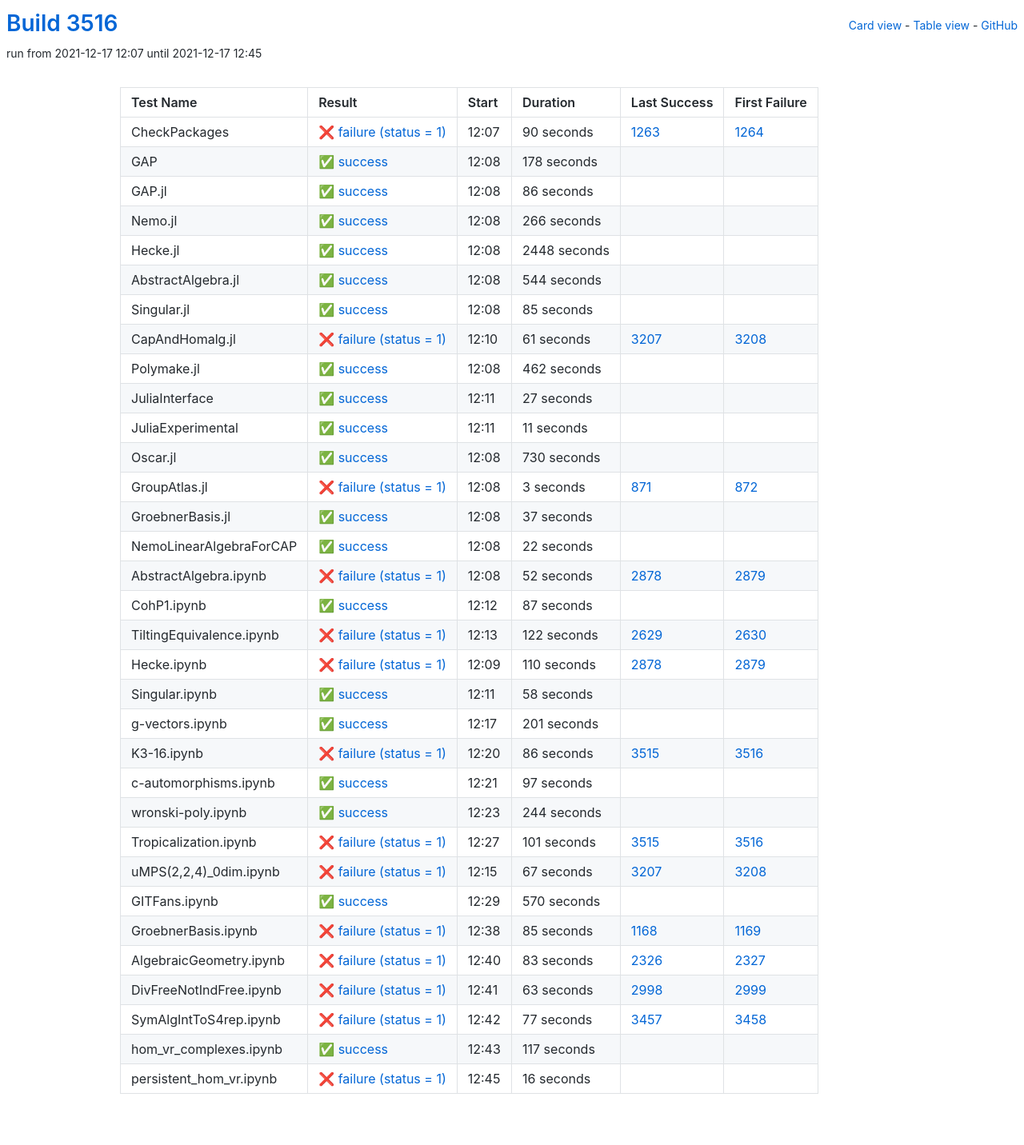
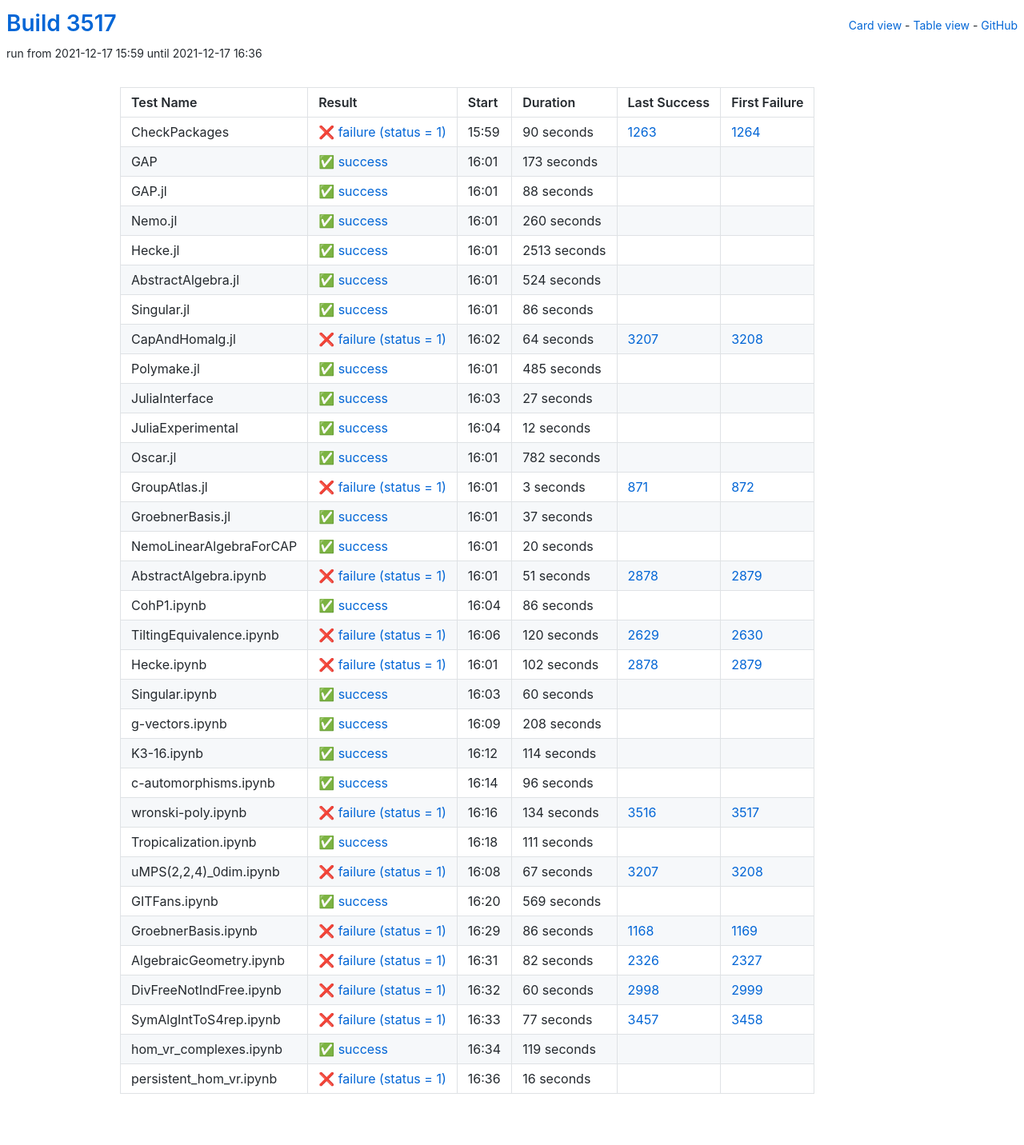
Before and after one commit to oscar-system/oscar-ci-status-stable, a Jekyll site: the page built from table.html, in a window 1280 px wide. Shown: the whole page at 80% size. Built offline with Jekyll 4.4.1, drawn with Linux system fonts in a browser that asks for light colours.

Commit message:
Build #3517

```diff
--- a/_data/ci.yml
+++ b/_data/ci.yml
@@ -1,6 +1,6 @@
 ---
-build: 3516
-build_url: https://oscarci.mathematik.uni-kl.de/job/oscar-stable/3516/
+build: 3517
+build_url: https://oscarci.mathematik.uni-kl.de/job/oscar-stable/3517/
 job: oscar-stable
 organization: oscar-system
 repo: oscar-ci-status-stable
@@ -8,8 +8,8 @@ repourl: https://github.com/oscar-system/oscar-ci-status-stable
 tests:
 - name: CheckPackages
   id: checkpackages
-  log: https://oscarci.mathematik.uni-kl.de/job/oscar-stable/3516/artifact/logs/build-3516/CheckPackages.log
-  start: 2021-12-17 12:07
+  log: https://oscarci.mathematik.uni-kl.de/job/oscar-stable/3517/artifact/logs/build-3517/CheckPackages.log
+  start: 2021-12-17 15:59
   success: false
   exitcode: 1
   status: failure
@@ -20,20 +20,68 @@ tests:
   first_failure_url: https://oscarci.mathematik.uni-kl.de/job/oscar-stable/1264/
 - name: GAP
   id: gap
-  log: https://oscarci.mathematik.uni-kl.de/job/oscar-stable/3516/artifact/logs/build-3516/GAP.log
-  start: 2021-12-17 12:08
+  log: https://oscarci.mathematik.uni-kl.de/job/oscar-stable/3517/artifact/logs/build-3517/GAP.log
+  start: 2021-12-17 16:01
   success: true
   exitcode: 0
   status: success
-  duration: 178
+  duration: 173
   last_success: false
   last_success_url:
   first_failure: false
   first_failure_url:
 - name: GAP.jl
   id: gap-jl
-  log: https://oscarci.mathematik.uni-kl.de/job/oscar-stable/3516/artifact/logs/build-3516/GAP.jl.log
-  start: 2021-12-17 12:08
+  log: https://oscarci.mathematik.uni-kl.de/job/oscar-stable/3517/artifact/logs/build-3517/GAP.jl.log
+  start: 2021-12-17 16:01
+  success: true
+  exitcode: 0
+  status: success
+  duration: 88
+  last_success: false
+  last_success_url:
+  first_failure: false
+  first_failure_url:
+- name: Nemo.jl
+  id: nemo-jl
+  log: https://oscarci.mathematik.uni-kl.de/job/oscar-stable/3517/artifact/logs/build-3517/Nemo.jl.log
+  start: 2021-12-17 16:01
+  success: true
+  exitcode: 0
+  status: success
+  duration: 260
+  last_success: false
+  last_success_url:
+  first_failure: false
+  first_failure_url:
+- name: Hecke.jl
+  id: hecke-jl
+  log: https://oscarci.mathematik.uni-kl.de/job/oscar-stable/3517/artifact/logs/build-3517/Hecke.jl.log
+  start: 2021-12-17 16:01
+  success: true
+  exitcode: 0
+  status: success
+  duration: 2513
+  last_success: false
+  last_success_url:
+  first_failure: false
+  first_failure_url:
+- name: AbstractAlgebra.jl
+  id: abstractalgebra-jl
+  log: https://oscarci.mathematik.uni-kl.de/job/oscar-stable/3517/artifact/logs/build-3517/AbstractAlgebra.jl.log
+  start: 2021-12-17 16:01
+  success: true
+  exitcode: 0
+  status: success
+  duration: 524
+  last_success: false
+  last_success_url:
+  first_failure: false
+  first_failure_url:
+- name: Singular.jl
+  id: singular-jl
+  log: https://oscarci.mathematik.uni-kl.de/job/oscar-stable/3517/artifact/logs/build-3517/Singular.jl.log
+  start: 2021-12-17 16:01
   success: true
   exitcode: 0
   status: success
@@ -42,82 +90,34 @@ tests:
   last_success_url:
   first_failure: false
   first_failure_url:
-- name: Nemo.jl
-  id: nemo-jl
-  log: https://oscarci.mathematik.uni-kl.de/job/oscar-stable/3516/artifact/logs/build-3516/Nemo.jl.log
-  start: 2021-12-17 12:08
-  success: true
-  exitcode: 0
-  status: success
-  duration: 266
-  last_success: false
-  last_success_url:
-  first_failure: false
-  first_failure_url:
-- name: Hecke.jl
-  id: hecke-jl
-  log: https://oscarci.mathematik.uni-kl.de/job/oscar-stable/3516/artifact/logs/build-3516/Hecke.jl.log
-  start: 2021-12-17 12:08
-  success: true
-  exitcode: 0
-  status: success
-  duration: 2448
-  last_success: false
-  last_success_url:
-  first_failure: false
-  first_failure_url:
-- name: AbstractAlgebra.jl
-  id: abstractalgebra-jl
-  log: https://oscarci.mathematik.uni-kl.de/job/oscar-stable/3516/artifact/logs/build-3516/AbstractAlgebra.jl.log
-  start: 2021-12-17 12:08
-  success: true
-  exitcode: 0
-  status: success
-  duration: 544
-  last_success: false
-  last_success_url:
-  first_failure: false
-  first_failure_url:
-- name: Singular.jl
-  id: singular-jl
-  log: https://oscarci.mathematik.uni-kl.de/job/oscar-stable/3516/artifact/logs/build-3516/Singular.jl.log
-  start: 2021-12-17 12:08
-  success: true
-  exitcode: 0
-  status: success
-  duration: 85
-  last_success: false
-  last_success_url:
-  first_failure: false
-  first_failure_url:
 - name: CapAndHomalg.jl
   id: capandhomalg-jl
-  log: https://oscarci.mathematik.uni-kl.de/job/oscar-stable/3516/artifact/logs/build-3516/CapAndHomalg.jl.log
-  start: 2021-12-17 12:10
+  log: https://oscarci.mathematik.uni-kl.de/job/oscar-stable/3517/artifact/logs/build-3517/CapAndHomalg.jl.log
+  start: 2021-12-17 16:02
   success: false
   exitcode: 1
   status: failure
-  duration: 61
+  duration: 64
   last_success: 3207
   last_success_url: https://oscarci.mathematik.uni-kl.de/job/oscar-stable/3207/
   first_failure: 3208
   first_failure_url: https://oscarci.mathematik.uni-kl.de/job/oscar-stable/3208/
 - name: Polymake.jl
   id: polymake-jl
-  log: https://oscarci.mathematik.uni-kl.de/job/oscar-stable/3516/artifact/logs/build-3516/Polymake.jl.log
-  start: 2021-12-17 12:08
+  log: https://oscarci.mathematik.uni-kl.de/job/oscar-stable/3517/artifact/logs/build-3517/Polymake.jl.log
+  start: 2021-12-17 16:01
   success: true
   exitcode: 0
   status: success
-  duration: 462
+  duration: 485
   last_success: false
   last_success_url:
   first_failure: false
   first_failure_url:
 - name: JuliaInterface
   id: juliainterface
-  log: https://oscarci.mathematik.uni-kl.de/job/oscar-stable/3516/artifact/logs/build-3516/JuliaInterface.log
-  start: 2021-12-17 12:11
+  log: https://oscarci.mathematik.uni-kl.de/job/oscar-stable/3517/artifact/logs/build-3517/JuliaInterface.log
+  start: 2021-12-17 16:03
   success: true
   exitcode: 0
   status: success
@@ -128,32 +128,32 @@ tests:
   first_failure_url:
 - name: JuliaExperimental
   id: juliaexperimental
-  log: https://oscarci.mathematik.uni-kl.de/job/oscar-stable/3516/artifact/logs/build-3516/JuliaExperimental.log
-  start: 2021-12-17 12:11
+  log: https://oscarci.mathematik.uni-kl.de/job/oscar-stable/3517/artifact/logs/build-3517/JuliaExperimental.log
+  start: 2021-12-17 16:04
   success: true
   exitcode: 0
   status: success
-  duration: 11
+  duration: 12
   last_success: false
   last_success_url:
   first_failure: false
   first_failure_url:
 - name: Oscar.jl
   id: oscar-jl
-  log: https://oscarci.mathematik.uni-kl.de/job/oscar-stable/3516/artifact/logs/build-3516/Oscar.jl.log
-  start: 2021-12-17 12:08
+  log: https://oscarci.mathematik.uni-kl.de/job/oscar-stable/3517/artifact/logs/build-3517/Oscar.jl.log
+  start: 2021-12-17 16:01
   success: true
   exitcode: 0
   status: success
-  duration: 730
+  duration: 782
   last_success: false
   last_success_url:
   first_failure: false
   first_failure_url:
 - name: GroupAtlas.jl
   id: groupatlas-jl
-  log: https://oscarci.mathematik.uni-kl.de/job/oscar-stable/3516/artifact/logs/build-3516/GroupAtlas.jl.log
-  start: 2021-12-17 12:08
+  log: https://oscarci.mathematik.uni-kl.de/job/oscar-stable/3517/artifact/logs/build-3517/GroupAtlas.jl.log
+  start: 2021-12-17 16:01
   success: false
   exitcode: 1
   status: failure
@@ -164,8 +164,8 @@ tests:
   first_failure_url: https://oscarci.mathematik.uni-kl.de/job/oscar-stable/872/
 - name: GroebnerBasis.jl
   id: groebnerbasis-jl
-  log: https://oscarci.mathematik.uni-kl.de/job/oscar-stable/3516/artifact/logs/build-3516/GroebnerBasis.jl.log
-  start: 2021-12-17 12:08
+  log: https://oscarci.mathematik.uni-kl.de/job/oscar-stable/3517/artifact/logs/build-3517/GroebnerBasis.jl.log
+  start: 2021-12-17 16:01
   success: true
   exitcode: 0
   status: success
@@ -176,140 +176,140 @@ tests:
   first_failure_url:
 - name: NemoLinearAlgebraForCAP
   id: nemolinearalgebraforcap
-  log: https://oscarci.mathematik.uni-kl.de/job/oscar-stable/3516/artifact/logs/build-3516/NemoLinearAlgebraForCAP.log
-  start: 2021-12-17 12:08
+  log: https://oscarci.mathematik.uni-kl.de/job/oscar-stable/3517/artifact/logs/build-3517/NemoLinearAlgebraForCAP.log
+  start: 2021-12-17 16:01
   success: true
   exitcode: 0
   status: success
-  duration: 22
+  duration: 20
   last_success: false
   last_success_url:
   first_failure: false
   first_failure_url:
 - name: AbstractAlgebra.ipynb
   id: abstractalgebra-ipynb
-  log: https://oscarci.mathematik.uni-kl.de/job/oscar-stable/3516/artifact/logs/build-3516/AbstractAlgebra.ipynb.log
-  start: 2021-12-17 12:08
+  log: https://oscarci.mathematik.uni-kl.de/job/oscar-stable/3517/artifact/logs/build-3517/AbstractAlgebra.ipynb.log
+  start: 2021-12-17 16:01
   success: false
   exitcode: 1
   status: failure
-  duration: 52
+  duration: 51
   last_success: 2878
   last_success_url: https://oscarci.mathematik.uni-kl.de/job/oscar-stable/2878/
   first_failure: 2879
   first_failure_url: https://oscarci.mathematik.uni-kl.de/job/oscar-stable/2879/
 - name: CohP1.ipynb
   id: cohp1-ipynb
-  log: https://oscarci.mathematik.uni-kl.de/job/oscar-stable/3516/artifact/logs/build-3516/CohP1.ipynb.log
-  start: 2021-12-17 12:12
+  log: https://oscarci.mathematik.uni-kl.de/job/oscar-stable/3517/artifact/logs/build-3517/CohP1.ipynb.log
+  start: 2021-12-17 16:04
   success: true
   exitcode: 0
   status: success
-  duration: 87
+  duration: 86
   last_success: false
   last_success_url:
   first_failure: false
   first_failure_url:
 - name: TiltingEquivalence.ipynb
   id: tiltingequivalence-ipynb
-  log: https://oscarci.mathematik.uni-kl.de/job/oscar-stable/3516/artifact/logs/build-3516/TiltingEquivalence.ipynb.log
-  start: 2021-12-17 12:13
+  log: https://oscarci.mathematik.uni-kl.de/job/oscar-stable/3517/artifact/logs/build-3517/TiltingEquivalence.ipynb.log
+  start: 2021-12-17 16:06
   success: false
   exitcode: 1
   status: failure
-  duration: 122
+  duration: 120
   last_success: 2629
   last_success_url: https://oscarci.mathematik.uni-kl.de/job/oscar-stable/2629/
   first_failure: 2630
   first_failure_url: https://oscarci.mathematik.uni-kl.de/job/oscar-stable/2630/
 - name: Hecke.ipynb
   id: hecke-ipynb
-  log: https://oscarci.mathematik.uni-kl.de/job/oscar-stable/3516/artifact/logs/build-3516/Hecke.ipynb.log
-  start: 2021-12-17 12:09
+  log: https://oscarci.mathematik.uni-kl.de/job/oscar-stable/3517/artifact/logs/build-3517/Hecke.ipynb.log
+  start: 2021-12-17 16:01
   success: false
   exitcode: 1
   status: failure
-  duration: 110
+  duration: 102
   last_success: 2878
   last_success_url: https://oscarci.mathematik.uni-kl.de/job/oscar-stable/2878/
   first_failure: 2879
   first_failure_url: https://oscarci.mathematik.uni-kl.de/job/oscar-stable/2879/
 - name: Singular.ipynb
   id: singular-ipynb
-  log: https://oscarci.mathematik.uni-kl.de/job/oscar-stable/3516/artifact/logs/build-3516/Singular.ipynb.log
-  start: 2021-12-17 12:11
+  log: https://oscarci.mathematik.uni-kl.de/job/oscar-stable/3517/artifact/logs/build-3517/Singular.ipynb.log
+  start: 2021-12-17 16:03
   success: true
   exitcode: 0
   status: success
-  duration: 58
+  duration: 60
   last_success: false
   last_success_url:
   first_failure: false
   first_failure_url:
 - name: g-vectors.ipynb
   id: g-vectors-ipynb
-  log: https://oscarci.mathematik.uni-kl.de/job/oscar-stable/3516/artifact/logs/build-3516/g-vectors.ipynb.log
-  start: 2021-12-17 12:17
+  log: https://oscarci.mathematik.uni-kl.de/job/oscar-stable/3517/artifact/logs/build-3517/g-vectors.ipynb.log
+  start: 2021-12-17 16:09
   success: true
   exitcode: 0
   status: success
-  duration: 201
+  duration: 208
   last_success: false
   last_success_url:
   first_failure: false
   first_failure_url:
 - name: K3-16.ipynb
   id: k3-16-ipynb
-  log: https://oscarci.mathematik.uni-kl.de/job/oscar-stable/3516/artifact/logs/build-3516/K3-16.ipynb.log
-  start: 2021-12-17 12:20
-  success: false
-  exitcode: 1
-  status: failure
-  duration: 86
-  last_success: 3515
-  last_success_url: https://oscarci.mathematik.uni-kl.de/job/oscar-stable/3515/
-  first_failure: 3516
-  first_failure_url: https://oscarci.mathematik.uni-kl.de/job/oscar-stable/3516/
-- name: c-automorphisms.ipynb
-  id: c-automorphisms-ipynb
-  log: https://oscarci.mathematik.uni-kl.de/job/oscar-stable/3516/artifact/logs/build-3516/c-automorphisms.ipynb.log
-  start: 2021-12-17 12:21
+  log: https://oscarci.mathematik.uni-kl.de/job/oscar-stable/3517/artifact/logs/build-3517/K3-16.ipynb.log
+  start: 2021-12-17 16:12
   success: true
   exitcode: 0
   status: success
-  duration: 97
+  duration: 114
+  last_success: false
+  last_success_url:
+  first_failure: false
+  first_failure_url:
+- name: c-automorphisms.ipynb
+  id: c-automorphisms-ipynb
+  log: https://oscarci.mathematik.uni-kl.de/job/oscar-stable/3517/artifact/logs/build-3517/c-automorphisms.ipynb.log
+  start: 2021-12-17 16:14
+  success: true
+  exitcode: 0
+  status: success
+  duration: 96
   last_success: false
   last_success_url:
   first_failure: false
   first_failure_url:
 - name: wronski-poly.ipynb
   id: wronski-poly-ipynb
-  log: https://oscarci.mathematik.uni-kl.de/job/oscar-stable/3516/artifact/logs/build-3516/wronski-poly.ipynb.log
-  start: 2021-12-17 12:23
+  log: https://oscarci.mathematik.uni-kl.de/job/oscar-stable/3517/artifact/logs/build-3517/wronski-poly.ipynb.log
+  start: 2021-12-17 16:16
+  success: false
+  exitcode: 1
+  status: failure
+  duration: 134
+  last_success: 3516
+  last_success_url: https://oscarci.mathematik.uni-kl.de/job/oscar-stable/3516/
+  first_failure: 3517
+  first_failure_url: https://oscarci.mathematik.uni-kl.de/job/oscar-stable/3517/
+- name: Tropicalization.ipynb
+  id: tropicalization-ipynb
+  log: https://oscarci.mathematik.uni-kl.de/job/oscar-stable/3517/artifact/logs/build-3517/Tropicalization.ipynb.log
+  start: 2021-12-17 16:18
   success: true
   exitcode: 0
   status: success
-  duration: 244
+  duration: 111
   last_success: false
   last_success_url:
   first_failure: false
   first_failure_url:
-- name: Tropicalization.ipynb
-  id: tropicalization-ipynb
-  log: https://oscarci.mathematik.uni-kl.de/job/oscar-stable/3516/artifact/logs/build-3516/Tropicalization.ipynb.log
-  start: 2021-12-17 12:27
-  success: false
-  exitcode: 1
-  status: failure
-  duration: 101
-  last_success: 3515
-  last_success_url: https://oscarci.mathematik.uni-kl.de/job/oscar-stable/3515/
-  first_failure: 3516
-  first_failure_url: https://oscarci.mathematik.uni-kl.de/job/oscar-stable/3516/
 - name: uMPS(2,2,4)_0dim.ipynb
   id: umps-2-2-4-0dim-ipynb
-  log: https://oscarci.mathematik.uni-kl.de/job/oscar-stable/3516/artifact/logs/build-3516/uMPS-2-2-4-_0dim.ipynb.log
-  start: 2021-12-17 12:15
+  log: https://oscarci.mathematik.uni-kl.de/job/oscar-stable/3517/artifact/logs/build-3517/uMPS-2-2-4-_0dim.ipynb.log
+  start: 2021-12-17 16:08
   success: false
   exitcode: 1
   status: failure
@@ -320,56 +320,56 @@ tests:
   first_failure_url: https://oscarci.mathematik.uni-kl.de/job/oscar-stable/3208/
 - name: GITFans.ipynb
   id: gitfans-ipynb
-  log: https://oscarci.mathematik.uni-kl.de/job/oscar-stable/3516/artifact/logs/build-3516/GITFans.ipynb.log
-  start: 2021-12-17 12:29
+  log: https://oscarci.mathematik.uni-kl.de/job/oscar-stable/3517/artifact/logs/build-3517/GITFans.ipynb.log
+  start: 2021-12-17 16:20
   success: true
   exitcode: 0
   status: success
-  duration: 570
+  duration: 569
   last_success: false
   last_success_url:
   first_failure: false
   first_failure_url:
 - name: GroebnerBasis.ipynb
   id: groebnerbasis-ipynb
-  log: https://oscarci.mathematik.uni-kl.de/job/oscar-stable/3516/artifact/logs/build-3516/GroebnerBasis.ipynb.log
-  start: 2021-12-17 12:38
+  log: https://oscarci.mathematik.uni-kl.de/job/oscar-stable/3517/artifact/logs/build-3517/GroebnerBasis.ipynb.log
+  start: 2021-12-17 16:29
   success: false
   exitcode: 1
   status: failure
-  duration: 85
+  duration: 86
   last_success: 1168
   last_success_url: https://oscarci.mathematik.uni-kl.de/job/oscar-stable/1168/
   first_failure: 1169
   first_failure_url: https://oscarci.mathematik.uni-kl.de/job/oscar-stable/1169/
 - name: AlgebraicGeometry.ipynb
   id: algebraicgeometry-ipynb
-  log: https://oscarci.mathematik.uni-kl.de/job/oscar-stable/3516/artifact/logs/build-3516/AlgebraicGeometry.ipynb.log
-  start: 2021-12-17 12:40
+  log: https://oscarci.mathematik.uni-kl.de/job/oscar-stable/3517/artifact/logs/build-3517/AlgebraicGeometry.ipynb.log
+  start: 2021-12-17 16:31
   success: false
   exitcode: 1
   status: failure
-  duration: 83
+  duration: 82
   last_success: 2326
   last_success_url: https://oscarci.mathematik.uni-kl.de/job/oscar-stable/2326/
   first_failure: 2327
   first_failure_url: https://oscarci.mathematik.uni-kl.de/job/oscar-stable/2327/
 - name: DivFreeNotIndFree.ipynb
   id: divfreenotindfree-ipynb
-  log: https://oscarci.mathematik.uni-kl.de/job/oscar-stable/3516/artifact/logs/build-3516/DivFreeNotIndFree.ipynb.log
-  start: 2021-12-17 12:41
+  log: https://oscarci.mathematik.uni-kl.de/job/oscar-stable/3517/artifact/logs/build-3517/DivFreeNotIndFree.ipynb.log
+  start: 2021-12-17 16:32
   success: false
   exitcode: 1
   status: failure
-  duration: 63
+  duration: 60
   last_success: 2998
   last_success_url: https://oscarci.mathematik.uni-kl.de/job/oscar-stable/2998/
   first_failure: 2999
   first_failure_url: https://oscarci.mathematik.uni-kl.de/job/oscar-stable/2999/
 - name: SymAlgIntToS4rep.ipynb
   id: symalginttos4rep-ipynb
-  log: https://oscarci.mathematik.uni-kl.de/job/oscar-stable/3516/artifact/logs/build-3516/SymAlgIntToS4rep.ipynb.log
-  start: 2021-12-17 12:42
+  log: https://oscarci.mathematik.uni-kl.de/job/oscar-stable/3517/artifact/logs/build-3517/SymAlgIntToS4rep.ipynb.log
+  start: 2021-12-17 16:33
   success: false
   exitcode: 1
   status: failure
@@ -380,20 +380,20 @@ tests:
   first_failure_url: https://oscarci.mathematik.uni-kl.de/job/oscar-stable/3458/
 - name: hom_vr_complexes.ipynb
   id: hom-vr-complexes-ipynb
-  log: https://oscarci.mathematik.uni-kl.de/job/oscar-stable/3516/artifact/logs/build-3516/hom_vr_complexes.ipynb.log
-  start: 2021-12-17 12:43
+  log: https://oscarci.mathematik.uni-kl.de/job/oscar-stable/3517/artifact/logs/build-3517/hom_vr_complexes.ipynb.log
+  start: 2021-12-17 16:34
   success: true
   exitcode: 0
   status: success
-  duration: 117
+  duration: 119
   last_success: false
   last_success_url:
   first_failure: false
   first_failure_url:
 - name: persistent_hom_vr.ipynb
   id: persistent-hom-vr-ipynb
-  log: https://oscarci.mathematik.uni-kl.de/job/oscar-stable/3516/artifact/logs/build-3516/persistent_hom_vr.ipynb.log
-  start: 2021-12-17 12:45
+  log: https://oscarci.mathematik.uni-kl.de/job/oscar-stable/3517/artifact/logs/build-3517/persistent_hom_vr.ipynb.log
+  start: 2021-12-17 16:36
   success: false
   exitcode: 1
   status: failure
```
Also changed, not shown: README.md.
